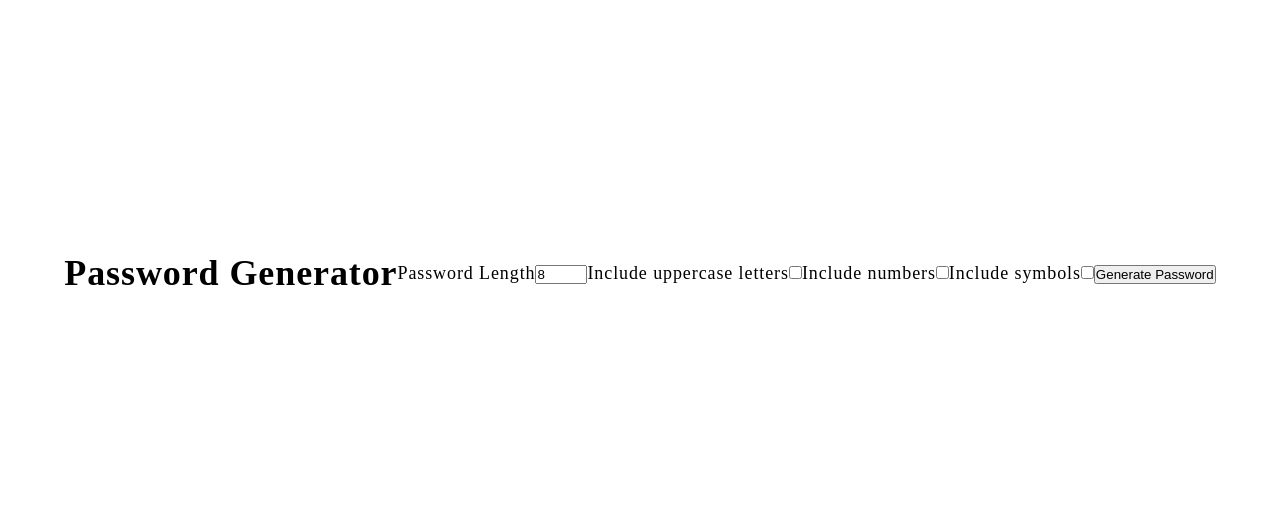
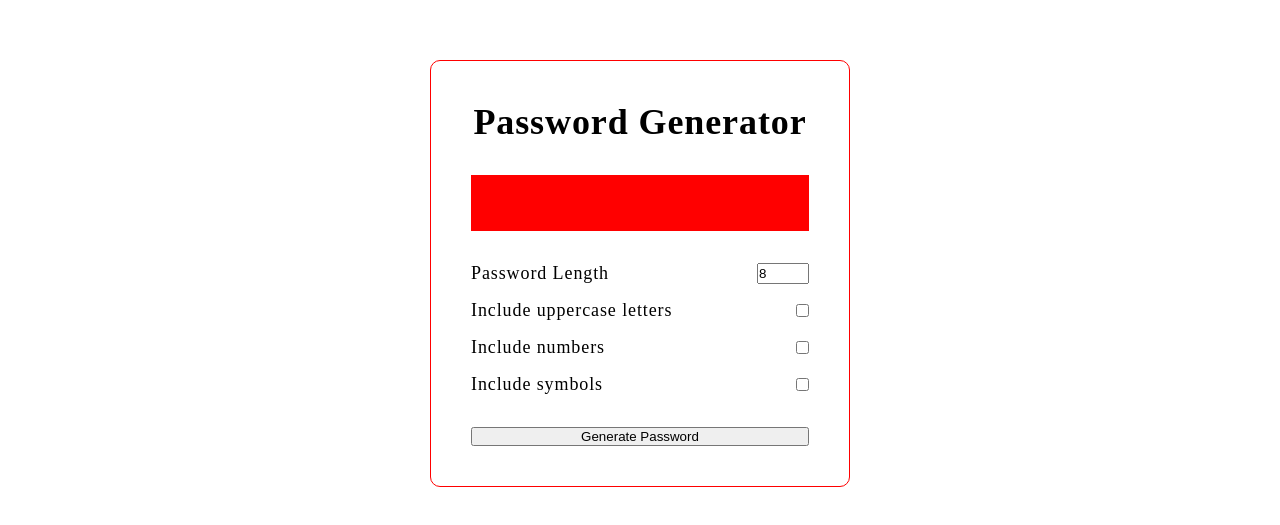
Before and after one commit to RPangil/password-generator, a Next.js app: page / in a window 1280 px wide. Shown: the part 127-652 px from the top of the page. Built offline with nearby package versions, Linux system fonts and the light colour scheme.

Commit message:
Update passwordGen.js
Fixed the layout of the generator

```diff
--- a/components/password-gen/passwordGen.js
+++ b/components/password-gen/passwordGen.js
@@ -1,4 +1,5 @@
-import { Fragment, useState } from "react";
+import { useState } from "react";
+import style from './passwordGen.module.css';
 
 const PasswordGen = () =>
 {
@@ -74,23 +75,31 @@ const PasswordGen = () =>
     }
 
     return (
-        <Fragment>
-            <h1>Password Generator</h1>
-            <form>
-                <div>
+        <div className={style.body}>
+            <h1 className={style.title}>Password Generator</h1>
+            <form className={style.form}>
+                <div className={style.output}>
                     <output name='password'>{genPass}</output>
                 </div>
-                <label htmlFor='passLength'>Password Length</label>
-                <input type='number' id='passLength' name='passLength' min={8} max={20} onChange={getPassLength} value={passLen} />
-                <label htmlFor='upperCase'>Include uppercase letters</label>
-                <input type='checkbox' id='upperCase' onClick={includeUpperCase} />
-                <label htmlFor='upperCase'>Include numbers</label>
-                <input type='checkbox' id='upperCase' onClick={includeNumbers} />
-                <label htmlFor='upperCase'>Include symbols</label>
-                <input type='checkbox' id='upperCase' onClick={includeSymbols} />
+                <div className={`${style.row} ${style.flex} ${style.flexSpaceBetween}`}>
+                    <label htmlFor='passLength'>Password Length</label>
+                    <input type='number' id='passLength' name='passLength' min={8} max={20} onChange={getPassLength} value={passLen} />
+                </div>
+                <div className={`${style.row} ${style.flex} ${style.flexSpaceBetween}`}>
+                    <label htmlFor='upperCase'>Include uppercase letters</label>
+                    <input type='checkbox' id='upperCase' onClick={includeUpperCase} />
+                </div>
+                <div className={`${style.row} ${style.flex} ${style.flexSpaceBetween}`}>
+                    <label htmlFor='numbers'>Include numbers</label>
+                    <input type='checkbox' id='numbers' onClick={includeNumbers} />
+                </div>
+                <div className={`${style.row} ${style.flex} ${style.flexSpaceBetween}`}>
+                    <label htmlFor='symbols'>Include symbols</label>
+                    <input type='checkbox' id='symbols' onClick={includeSymbols} />
+                </div>
                 <button type='button' onClick={generatePassword}>Generate Password</button>
             </form>
-        </Fragment>
+        </div>
     );
 }
 
```
